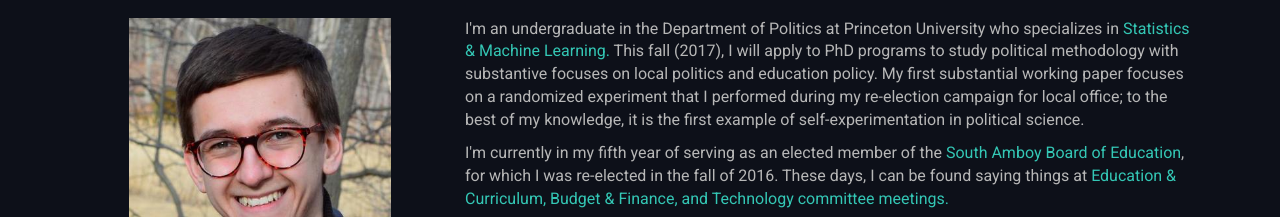
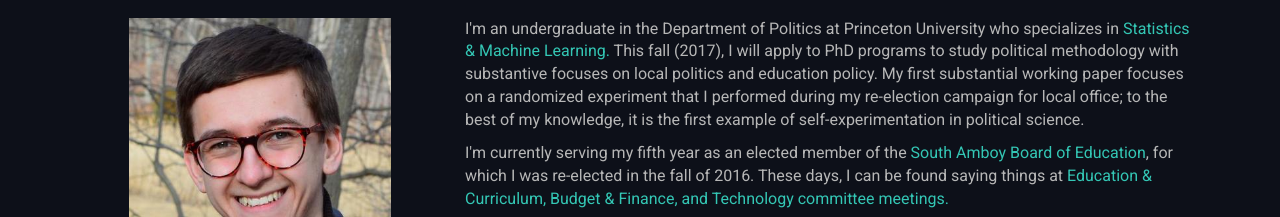
Before and after one commit to tylersimko/tylersimko.github.io, a website: page index.html in a window 1280 px wide. Shown: the part 102-319 px from the top of the page. Drawn offline with Linux system fonts and the light colour scheme.

Commit message:
passive -> active

```diff
--- a/index.html
+++ b/index.html
@@ -53,7 +53,7 @@
         <div class="col-xs-12 col-sm-12 col-md-8 col-lg-8">
             <p> I'm an undergraduate in the Department of Politics at Princeton University who specializes in <a href="https://sml.princeton.edu/" target="_blank">Statistics &amp; Machine Learning.</a> This fall  (2017), I will apply to PhD programs to study political methodology with substantive focuses on local politics and education policy. My first substantial working paper focuses on a randomized experiment that I performed during my re-election campaign for local office; to the best of my knowledge, it is the first example of self-experimentation in political science. </p>
 
-            <p> I'm currently in my fifth year of serving as an elected member of the <a href="http://www.sapublicschools.com/"> South Amboy Board of Education</a>, for which I was re-elected in the fall of 2016. These days, I can be found saying things at <a href="http://www.sapublicschools.com/board/minutes">Education &amp; Curriculum, Budget &amp; Finance, and Technology committee meetings. </a> </p>
+            <p> I'm currently serving my fifth year as an elected member of the <a href="http://www.sapublicschools.com/"> South Amboy Board of Education</a>, for which I was re-elected in the fall of 2016. These days, I can be found saying things at <a href="http://www.sapublicschools.com/board/minutes">Education &amp; Curriculum, Budget &amp; Finance, and Technology committee meetings. </a> </p>
 
             <p> I spend a lot of my time working as a researcher, most recently at <a href="https://www.princeton.edu/news/2017/05/04/twelve-princeton-students-selected-international-streicker-fellows">The University of Tokyo</a>. Most of this involves programming in R / Python and trying to understand some math. Over the summers at Princeton I serve on the teaching staff for <a href="https://registrar.princeton.edu/course-offerings/summer/course_details.xml?courseid=012511&term=1181"> POL245: Visualizing Data</a>, during which we teach incoming freshman R programming, basic causal inference, and introductory statistics in six weeks (really!).</p>
 
```
